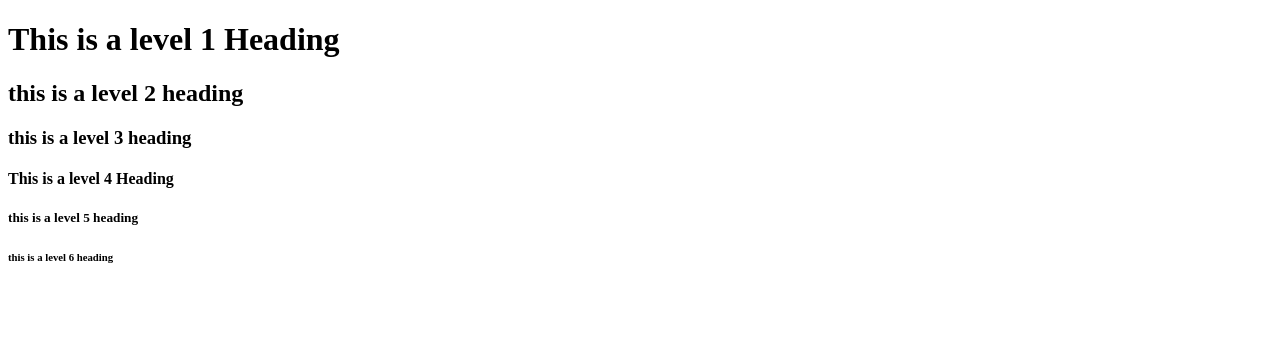
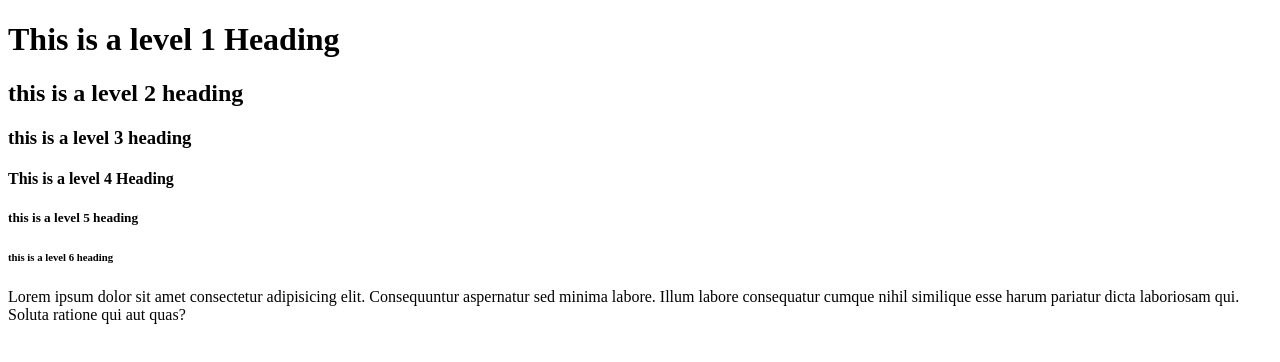
Before and after one commit to K25th/K25th.github.io, a plain HTML site: page 01-basic-html-elements/index.html in a window 1280 px wide. Drawn offline with Linux system fonts and the light colour scheme.

Commit message:
basic HTLM elements demo

```diff
--- a/01-basic-html-elements/index.html
+++ b/01-basic-html-elements/index.html
@@ -13,5 +13,11 @@
         <h4>This is a level 4 Heading</h4>
         <h5>this is a level 5 heading</h5>
         <h6>this is a level 6 heading</h6>
+        <p>
+          Lorem ipsum dolor sit amet consectetur adipisicing elit. Consequuntur
+          aspernatur sed minima labore. Illum labore consequatur cumque nihil
+          similique esse harum pariatur dicta laboriosam qui. Soluta ratione qui
+           aut quas?
+        </p>
     </body>
 </html>
```
